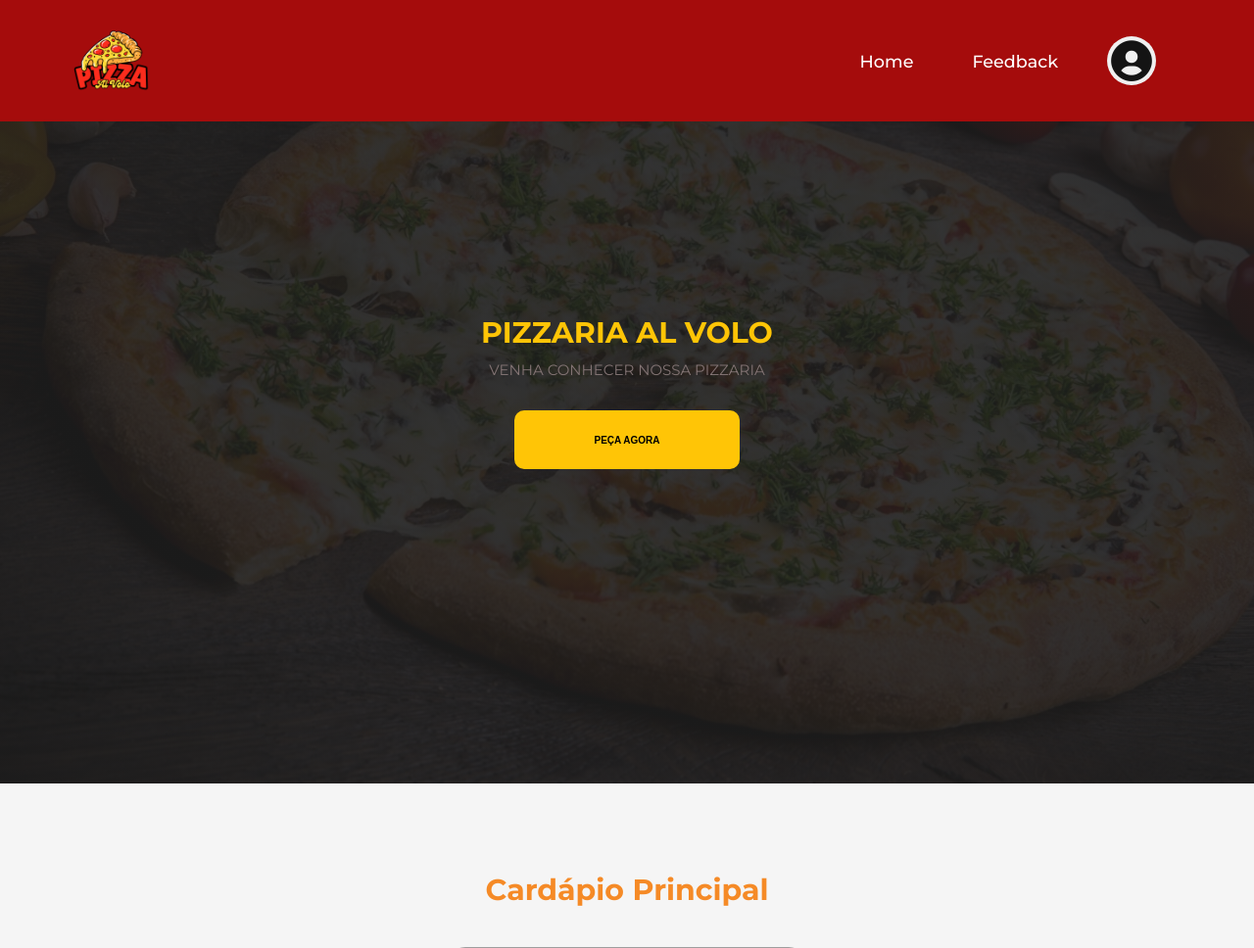
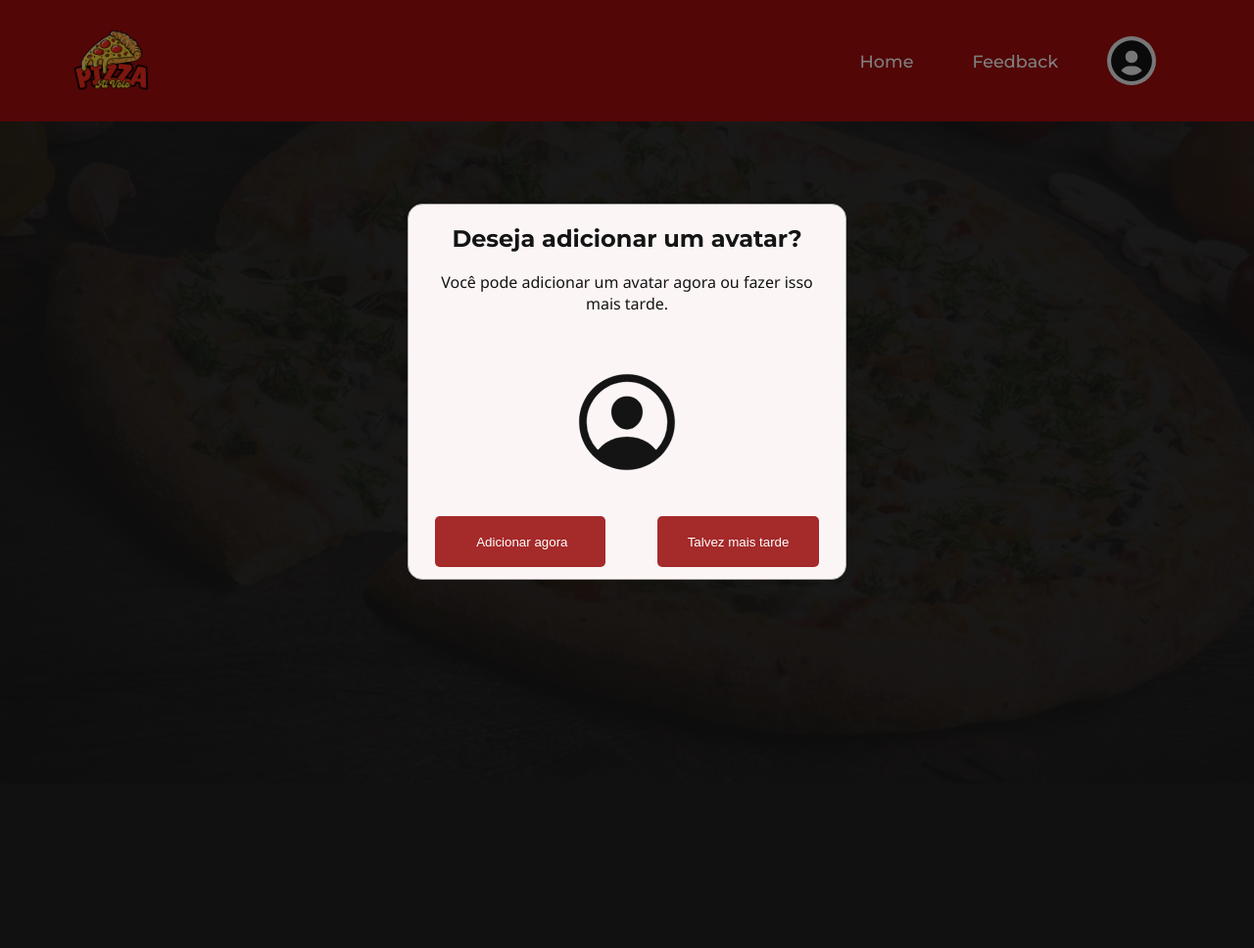
Before and after one commit to garciamanda/project-pizzaria-htmlcss, a PHP site: page / in a window 1280 px wide. Shown: the top 968 px of the page at 98% size. After the commit the page ends 592 px from the top, so only its background shows below. Run offline with PHP 8.4, Linux system fonts and the light colour scheme; the visitor is signed in with stand-in values (Sample User, id 1); grey boxes are pictures that could not be loaded.

Commit message:
função popup sabores

```diff
--- a/css/style.css
+++ b/css/style.css
@@ -727,18 +727,22 @@ body {
 }
 
 .popup-overlay {
-  display: none;
-
+  display: none; /* Inicialmente oculto */
   position: fixed;
   top: 0;
   left: 0;
   width: 100%;
   height: 100%;
+  background: rgba(0, 0, 0, 0.5);
+  z-index: 1000;
+}
+
+.popup-overlay.active {
+  display: flex; /* Torna visível */
   justify-content: center;
   align-items: center;
-  background-color: rgba(0, 0, 0, 0.5);
-  z-index: 1;
-}
+}
+
 
 
 .popup-contents {
@@ -747,14 +751,15 @@ body {
   text-align: center;
   padding: 20px;
   border: 1px solid #b1afaf;
-  width: 50vw;
-  height: 62vh;
+  width: 35vw;
+  height: 48vh;
   box-shadow: 0px 0px 10px 0px rgba(0, 0, 0, 0.1);
   position: relative;
   border-radius: 15px;
-}
-
-.popup-buttons {
+  z-index: 1000;
+}
+
+/* .popup-buttons {
   display: flex;
   justify-content: center;
   gap: 10px;
@@ -788,7 +793,58 @@ body {
 
 #addLater:hover {
   background-color: #5a6268;
-}
+} */
+
+#iconprofile {
+  width: 15vw;
+  height: 15vh;
+  margin-top: 50px;
+}
+
+
+
+.btao {
+  display: flex;
+  justify-content: center;
+  flex-direction: row;
+  margin-top: 2em;
+}
+
+.butao1 {
+  padding: 1.4em;
+  padding-left: 1.5em;
+  padding-right: 1.2em;
+  border-radius: 5px;
+  margin-right: 4em;
+  border: none;
+  outline: none;
+  transition: 0.4s ease-in-out;
+  background-color: brown;
+  color: white;
+}
+
+.butao1:hover {
+  background-color: black;
+  color: white;
+}
+
+.butao2 {
+  padding: 1.2em;
+  padding-left: 2.3em;
+  padding-right: 2.3em;
+  border-radius: 5px;
+  border: none;
+  outline: none;
+  transition: 0.4s ease-in-out;
+  background-color: brown;
+  color: white;
+}
+
+.butao2:hover {
+  background-color: black;
+  color: white;
+}
+
 
 
 /* Estilo do popup (igual para login e registro) */
--- a/dadoscadastrais.php
+++ b/dadoscadastrais.php
@@ -62,7 +62,7 @@ if ($result->num_rows > 0) {
 
         <nav class="navbar">
             <a href="index.php" style="--i:0">Home</a>
-            <a href="contatos.php" style="--i:4">Feedback</a>
+            <a href="feedback.php" style="--i:4">Feedback</a>
 
             <?php if (isset($_SESSION['email'])): ?>
                 <div class="user-info">
--- a/index.php
+++ b/index.php
@@ -1,12 +1,14 @@
 <?php
 session_start();
 
+
+
 $mostrarPopup = isset($_SESSION['registro_sucesso']) && $_SESSION['registro_sucesso'];
-
-// Limpa a sessão após exibir o popup
 if ($mostrarPopup) {
   unset($_SESSION['registro_sucesso']);
 }
+
+
 
 if (isset($_POST['submit'])) {
   include 'config.php';
@@ -66,7 +68,7 @@ if (isset($_POST['submit'])) {
   if ($stmt->execute()) {
     $_SESSION['email'] = $email;
     $_SESSION['nome'] = $nome;
-    $_SESSION['avatar'] = $avatar; // Salva o avatar na sessão
+    $_SESSION['avatar'] = $avatar;
     $_SESSION['registro_sucesso'] = true;
     header("Location: index.php");
   } else {
@@ -95,6 +97,7 @@ if (isset($_POST['submit'])) {
   <link rel="stylesheet" type="text/css" href="./css/style.css">
   <link rel="icon" type="image/png" href="images/icon.png">
   <link rel="icon" href="images/icon.ico">
+  <script type="text/javascript" src="./js/script.js" defer></script>
 </head>
 
 <body>
@@ -903,18 +906,7 @@ if (isset($_POST['submit'])) {
 
         <!-- Popup Escolha o Sabor -->
 
-        <!-- Popup  Opcional-->
-        <div id="popup" class="popup-overlay <?php echo $mostrarPopup ? 'active' : ''; ?>">
-          <div class="popup-contents">
-            <h2>Deseja adicionar um avatar?</h2>
-            <p>Você pode adicionar um avatar agora ou fazer isso mais tarde.</p>
-            <div class="popup-buttons">
-              <button id="addNow">Adicionar Agora</button>
-              <button id="addLater">Fazer Depois</button>
-            </div>
-          </div>
-        </div>
-        <!-- Fim popup -->
+
 
       </div>
 
@@ -959,7 +951,7 @@ if (isset($_POST['submit'])) {
                   <span id="counter">1</span>
                   <button id="increment">+</button>
                 </div>
-                <button class="button-modal">
+                <button class="button-modal add-to-cart-sabores">
                   <svg viewBox="0 0 16 16" class="bi bi-cart-check" height="24" width="24"
                     xmlns="http://www.w3.org/2000/svg" fill="#fff">
                     <path
@@ -1088,6 +1080,30 @@ if (isset($_POST['submit'])) {
     </div>
   </div>
 
+  <!-- Popup  Opcional-->
+  <div id="popup" class="popup-overlay <?php echo $mostrarPopup ? 'active' : ''; ?>">
+    <div class="popup-contents">
+      <h2>Deseja adicionar um avatar?</h2><br>
+      <p style="font-family: 'Segoe UI', Tahoma, Geneva, Verdana, sans-serif;">Você pode adicionar um avatar agora ou fazer isso mais tarde.</p>
+
+      <ion-icon id="iconprofile" name="person-circle-outline"></ion-icon>
+
+      <div class="btao">
+        <button class="butao1" id="addNow">
+          &nbsp;&nbsp;&nbsp;&nbsp;&nbsp;&nbsp;Adicionar agora&nbsp;&nbsp;&nbsp;&nbsp;&nbsp;&nbsp;
+        </button>
+        <button class="butao2" id="addLater">Talvez mais tarde</button>
+      </div>
+
+
+
+      <!-- <div class="popup-buttons">
+            <button id="addNow">Adicionar Agora</button>
+            <button id="addLater">Fazer Depois</button>
+          </div> -->
+    </div>
+  </div>
+  <!-- Fim popup -->
 
 
   <!-- Login popup end -->
@@ -1097,7 +1113,7 @@ if (isset($_POST['submit'])) {
   <script type="module" src="https://unpkg.com/ionicons@5.5.2/dist/ionicons/ionicons.esm.js"></script>
   <script nomodule src="https://unpkg.com/ionicons@5.5.2/dist/ionicons/ionicons.js"></script>
   <script src="https://unpkg.com/swiper@8/swiper-bundle.min.js"></script>
-  <script type="text/javascript" src="./js/script.js"></script>
+
   <script type="text/javascript" src="./js/cep.js"></script>
 </body>
 
--- a/js/popup.js
+++ b/js/popup.js
@@ -138,6 +138,7 @@ const sabores = [
 
 
 
+
 const cardapioSeparadas = document.querySelectorAll('#cardapio-pizzas-separadas #cardapio-separadas');
 
 
@@ -200,22 +201,19 @@ sabores.forEach(sabor => {
 function addToCartSabores(saborNome) {
   const sabor = sabores.find(s => s.nome === saborNome);
 
-    const totalPrice = sabor.preco;
+  const totalPrice = sabor.preco;
 
   cart.push({
     nome: sabor.nome,
-    ingredientes: [],     imagem: sabor.imagem,
+    ingredientes: [],
+    imagem: sabor.imagem,
     totalPrice,
   });
 
   renderCartItems();
 }
 
-document.querySelectorAll('.sabor-item input[type="radio"]').forEach(radio => {
-  radio.addEventListener('change', function() {
-    const saborNome = this.value;
-    addToCartSabores(saborNome);     closeModalCarrinhoSabores();   });
-});
+
 
 function renderCartItems() {
   cartItemsContainer.innerHTML = "";
@@ -342,6 +340,8 @@ function addToCart(pizzaNome, ingredientesSelecionados) {
 
 
 
+
+
 function editCartItem(index) {
   const item = cart[index];
   const pizza = pizzas[item.nome];
@@ -412,3 +412,34 @@ document.querySelector(".add-to-cart").addEventListener("click", () => {
   addToCart(pizzaNome, ingredientesSelecionados);
   closeModal(modalCarrinho);
 });
+
+
+let saborSelecionado = null;
+
+document.querySelectorAll('.sabor-item input[type="radio"]').forEach(radio => {
+  radio.addEventListener('change', function () {
+    saborSelecionado = this.value;
+    console.log(`Sabor selecionado: ${saborSelecionado}`);
+  });
+});
+
+
+document.querySelector('.add-to-cart-sabores').addEventListener('click', function () {
+  if (saborSelecionado) {
+    addToCartSabores(saborSelecionado);
+    closeModalCarrinhoSabores();
+  }
+});
+
+
+
+
+
+
+// document.querySelectorAll('.sabor-item input[type="radio"]').forEach(radio => {
+//   radio.addEventListener('change', function () {
+//     const saborNome = this.value;
+//     addToCartSabores(saborNome);
+//     closeModalCarrinhoSabores();
+//   });
+// });
--- a/js/script.js
+++ b/js/script.js
@@ -142,9 +142,13 @@ const showLoginFormBtn = document.getElementById('showLoginForm');
 const closeButtons = document.querySelectorAll('.close');
 const iconePerfilBtn = document.getElementById('iconePerfil');
 
+let scrollPositions = 0;
+
 // Função para abrir o popup de login
 loginBtn.addEventListener('click', function () {
   loginPopup.style.display = 'block';
+  scrollPositions = window.scrollY;
+  document.body.style.overflow = 'hidden';
 });
 
 iconePerfilBtn.addEventListener('click', function () {
@@ -168,8 +172,12 @@ closeButtons.forEach(button => {
     const popupToClose = event.target.getAttribute('data-close');
     if (popupToClose === 'login') {
       loginPopup.style.display = 'none';
+      document.body.style.overflow = '';
+      window.scrollTo(0, scrollPositions);
     } else if (popupToClose === 'register') {
       registerPopup.style.display = 'none';
+      document.body.style.overflow = '';
+      window.scrollTo(0, scrollPositions);
     }
   });
 });
@@ -178,8 +186,12 @@ closeButtons.forEach(button => {
 window.addEventListener('click', function (event) {
   if (event.target == loginPopup) {
     loginPopup.style.display = 'none';
+    document.body.style.overflow = '';
+    window.scrollTo(0, scrollPositions);
   } else if (event.target == registerPopup) {
     registerPopup.style.display = 'none';
+    document.body.style.overflow = '';
+    window.scrollTo(0, scrollPositions);
   }
 });
 
@@ -224,17 +236,17 @@ if (getURLParameter('showLogin') === '1') {
 
 // scroll do carrinho
 
-
-document.addEventListener("scroll", function () {
+document.addEventListener("scroll", function RolarPagina() {
   const fixed = (y) =>
-    `
+  `
     position: fixed;
     top: ${y}px;
   `
 
+  window.addEventListener("scroll", RolarPagina);
+
   const cartContainer = document.querySelector(".cart-container");
   const reme = document.querySelector(".reme");
-
 
   const remePosition = reme.offsetTop;
   const ScrollPosition = window.scrollY;
```
